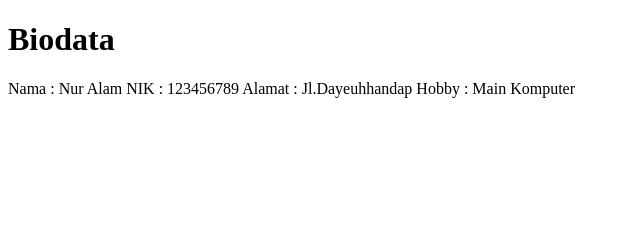
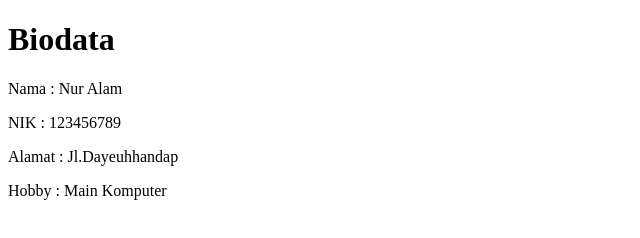
Before and after one commit to nuralamgarut2311-oss/latihan-git-5, a plain HTML site: page config.html in a window 1280 px wide. Shown: the whole page, without its empty margins (0-640 px from the left). Drawn offline with Linux system fonts and the light colour scheme.

Commit message:
Latihan 5

```diff
--- a/config.html
+++ b/config.html
@@ -7,9 +7,9 @@
 </head>
 <body>
     <h1>Biodata</h1>
-    Nama    : Nur Alam
-    NIK     : 123456789
-    Alamat  : Jl.Dayeuhhandap
-    Hobby   : Main Komputer
+    <p>Nama    : Nur Alam</p>
+    <p>NIK     : 123456789</p>
+    <p>Alamat  : Jl.Dayeuhhandap</p>
+    <p>Hobby   : Main Komputer</p>
 </body>
 </html>
```
